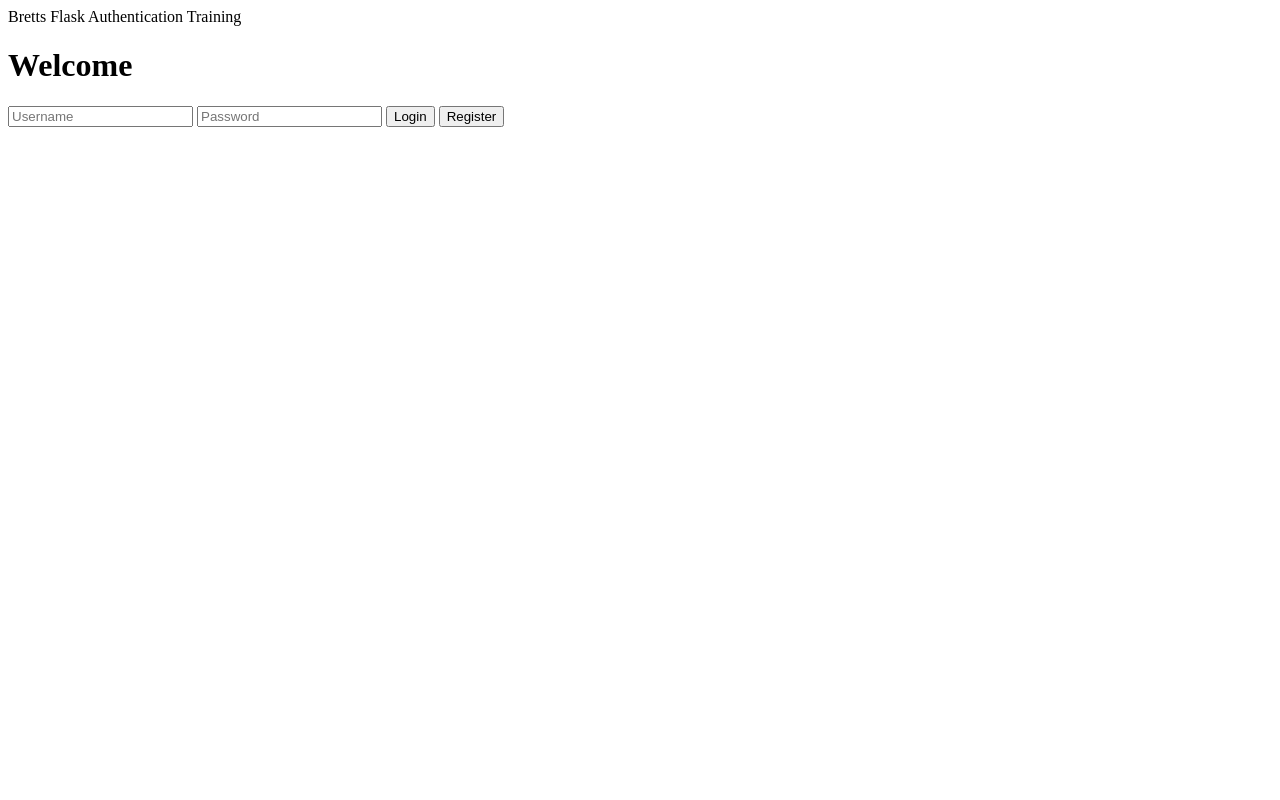
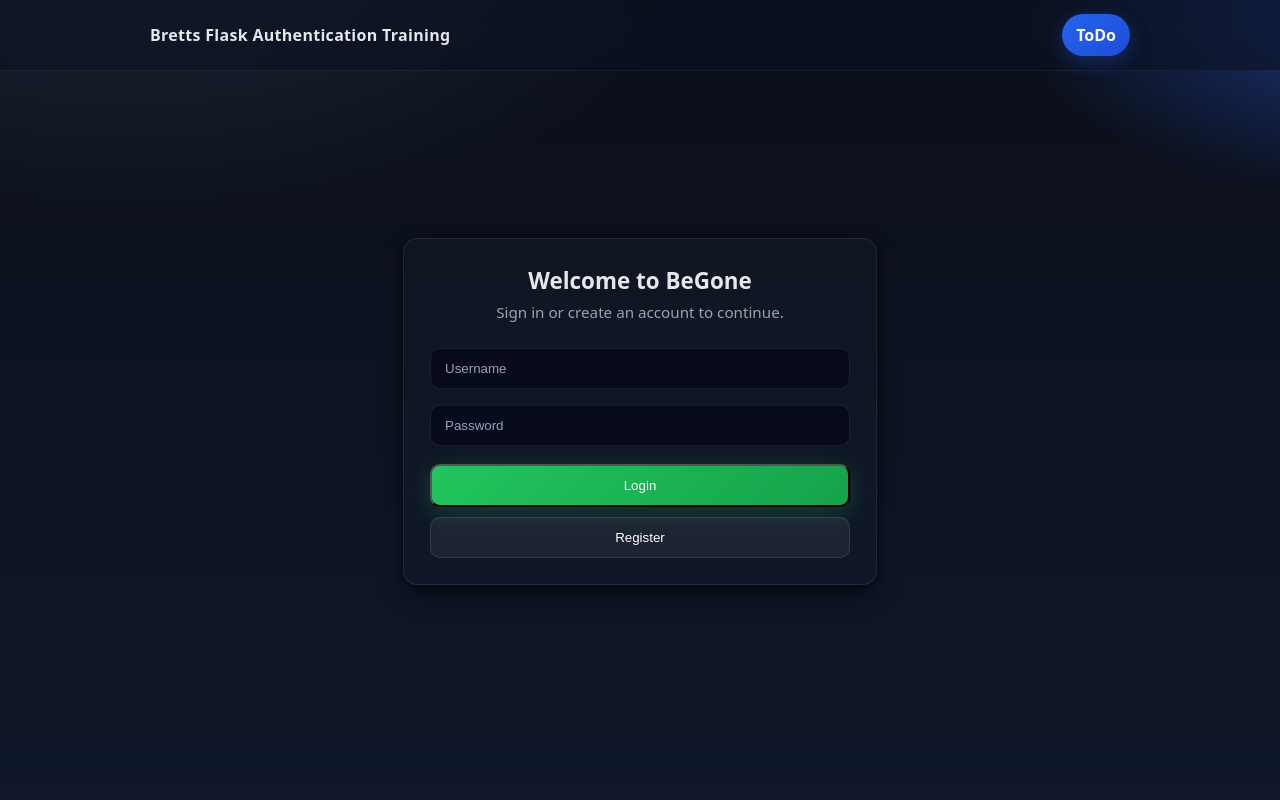
Before and after one commit to brettsky/Flask_auth, a Flask app: page / in a window 1280 px wide. Run offline with Flask 3, Linux system fonts and the light colour scheme; some libraries are stand-ins or nearby versions.

Commit message:
Update CSS

```diff
--- a/main.py
+++ b/main.py
@@ -19,7 +19,7 @@ app.config['SQLALCHEMY_DATABASE_URI'] = 'sqlite:///' + os.path.join(app.instance
 app.config['SQLALCHEMY_TRACK_MODIFICATIONS'] = False
 app.config['SESSION_COOKIE_HTTPONLY'] = True
 app.config['SESSION_COOKIE_SAMESITE'] = 'Lax'
-app.config['SESSION_COOKIE_SECURE'] = os.environ.get('FLASK_ENV') == 'production'
+
 
 # CSRF protection for all modifying requests
 app.config['WTF_CSRF_ENABLED'] = True
@@ -97,8 +97,8 @@ def login():
     if _is_rate_limited(client_ip):
         return render_template('index.html', error="Too many login attempts. Try again later."), 429
 
-    username = (request.form.get('username') or '').strip() #get the username from the form
-    password = request.form.get('password') or '' #get the password from the form
+    username = request.form.get('username') #get the username from the form
+    password = request.form.get('password') #get the password from the form
     existing_user = User.query.filter_by(username=username).first()
     if existing_user and existing_user.check_password(password): #check if the password is correct
         session.clear()
--- /dev/null
+++ b/static/styles.css
@@ -0,0 +1,178 @@
+/* Minimal, modern SaaS-style look inspired by the referenced design.
+   Functional behavior unchanged; classes only affect presentation. */
+
+:root {
+  /* Professional, neutral blue/gray palette */
+  --bg: #0b0f19;              /* deep navy background */
+  --bg-accent: #0f172a;       /* slate-900 */
+  --card: #111827;            /* gray-900 card */
+  --text: #e5e7eb;            /* gray-200 */
+  --muted: #9ca3af;           /* gray-400 */
+  --primary: #2563eb;         /* blue-600 */
+  --primary-600: #1d4ed8;     /* blue-700 */
+  --ring: rgba(37, 99, 235, 0.30);
+  --error: #dc2626;           /* red-600 */
+  --shadow: 0 10px 25px rgba(0,0,0,.45), 0 2px 6px rgba(0,0,0,.35);
+  --radius: 14px;
+}
+
+/* Page */
+html, body {
+  height: 100%;
+}
+body {
+  margin: 0;
+  color: var(--text);
+  background: radial-gradient(1200px 600px at 10% -10%, #1f2937 0%, transparent 50%),
+              radial-gradient(800px 400px at 110% 0%, #1e3a8a 0%, transparent 50%),
+              linear-gradient(180deg, var(--bg) 0%, var(--bg-accent) 100%);
+  font-family: ui-sans-serif, system-ui, -apple-system, Segoe UI, Roboto, Helvetica, Arial, "Apple Color Emoji", "Segoe UI Emoji";
+}
+
+/* Header with right aligned login button */
+header.site-header {
+  position: sticky;
+  top: 0;
+  z-index: 10;
+  background: rgba(11, 18, 32, 0.6);
+  backdrop-filter: blur(10px);
+  -webkit-backdrop-filter: blur(10px);
+  border-bottom: 1px solid rgba(255,255,255,.06);
+}
+.header-inner {
+  max-width: 980px;
+  margin: 0 auto;
+  display: flex;
+  align-items: center;
+  justify-content: space-between;
+  padding: 14px 18px;
+}
+.brand {
+  font-weight: 700;
+  letter-spacing: .3px;
+}
+.btn {
+  appearance: none;
+  border: 0;
+  cursor: pointer;
+  font-weight: 600;
+}
+.btn-header-login {
+  color: #fff;
+  background: linear-gradient(135deg, var(--primary) 0%, var(--primary-600) 100%);
+  padding: 10px 14px;
+  border-radius: 999px;
+  text-decoration: none;
+  box-shadow: 0 6px 20px var(--ring);
+}
+.btn-header-login:focus, .btn-header-login:hover {
+  filter: brightness(1.05);
+}
+
+/* Layout container used on pages */
+.container {
+  max-width: 980px;
+  margin: 30px auto;
+  padding: 0 18px;
+}
+
+/* Auth section */
+.auth-wrapper {
+  min-height: calc(100vh - 120px);
+  display: grid;
+  place-items: center;
+}
+.auth-card {
+  width: 100%;
+  max-width: 420px;
+  background: linear-gradient(180deg, rgba(255,255,255,.02), rgba(255,255,255,.01));
+  border: 1px solid rgba(255,255,255,.08);
+  border-radius: var(--radius);
+  box-shadow: var(--shadow);
+  padding: 26px;
+  text-align: center;
+}
+.auth-card h1 {
+  text-align: center;
+  margin: 0 0 6px 0;
+  font-size: 1.4rem;
+}
+.auth-card p.subtle {
+  text-align: center;
+  margin: 0 0 18px 0;
+  color: var(--muted);
+  font-size: .95rem;
+}
+
+/* Form inputs */
+.input-field {
+  width: 100%;
+  box-sizing: border-box; /* ensure padding/border don't overflow card width */
+  background: rgba(2,6,23,.65);
+  color: var(--text);
+  border: 1px solid rgba(255,255,255,.08);
+  border-radius: 10px;
+  padding: 12px 14px;
+  outline: none;
+  transition: box-shadow .15s ease, border-color .15s ease, background .15s ease;
+  margin: 8px 0;
+}
+.input-field::placeholder {
+  color: #94a3b8;
+}
+.input-field:focus {
+  border-color: var(--primary);
+  box-shadow: 0 0 0 4px var(--ring);
+  background: rgba(2,6,23,.85);
+}
+
+/* Buttons */
+.btn-login, .btn-register, .btn-logout {
+  display: inline-block;
+  width: 100%;
+  box-sizing: border-box; /* align button edges with inputs */
+  margin-top: 10px;
+  padding: 12px 14px;
+  border-radius: 10px;
+  color: #fff;
+  text-align: center;
+}
+/* Login CTA: green gradient + subtle hover effect */
+.btn-login {
+  background: linear-gradient(135deg, #22c55e 0%, #16a34a 100%); /* green-500 → green-600 */
+  box-shadow: 0 6px 24px rgba(34, 197, 94, 0.25);
+  transition: transform .12s ease, filter .12s ease, box-shadow .12s ease;
+}
+.btn-register {
+  background: rgba(255,255,255,.06);
+  border: 1px solid rgba(255,255,255,.1);
+}
+.btn-logout {
+  width: auto;
+  background: rgba(255,255,255,.06);
+  border: 1px solid rgba(255,255,255,.1);
+  padding-left: 18px;
+  padding-right: 18px;
+}
+.btn-login:hover, .btn-register:hover, .btn-logout:hover {
+  filter: brightness(1.05);
+}
+
+/* Slight lift and stronger glow only for the login CTA */
+.btn-login:hover {
+  transform: translateY(-1px);
+  box-shadow: 0 8px 28px rgba(34, 197, 94, 0.32);
+}
+
+/* Alerts */
+.alert {
+  background: rgba(239, 68, 68, .12);
+  color: var(--text);
+  border: 1px solid rgba(239, 68, 68, .35);
+  border-radius: 10px;
+  padding: 10px 12px;
+  margin: 0 0 10px 0;
+}
+
+/* Dashboard minimal tweaks */
+.btn-logout { margin-top: 16px; }
--- a/templates/base.html
+++ b/templates/base.html
@@ -6,15 +6,22 @@
         <meta name="viewport" content="width=device-width, initial-scale=1.0">
         <meta http-equiv="X-UA-Compatible" content="ie=edge">
 
-        <title>Flask Authentication</title>
+		<title>Flask Authentication</title>
+		<link rel="stylesheet" href="{{ url_for('static', filename='styles.css') }}"> <!-- modern SaaS styles -->
     </head>
     <body>
 
-   <header>Bretts Flask Authentication Training</header>
+	   <!-- Minimal header with top-right login button that anchors to the form -->
+	   <header class="site-header">
+	   		<div class="header-inner">
+	   			<div class="brand">Bretts Flask Authentication Training</div>
+	   			<a href="" class="btn btn-header-login">ToDo</a>
+	   		</div>
+	   </header>
 
 
 
-   {% block body %}
+	   {% block body %}
     <p>This is the base template</p>
 
    {% endblock %}
--- a/templates/index.html
+++ b/templates/index.html
@@ -3,21 +3,22 @@
 
 
 
-<div class="container">
-
-    <h1>Welcome</h1>
+<div class="auth-wrapper">
+    <div class="auth-card text-center" id="login" > <!-- anchor target for header button -->
+        <h1>Welcome to BeGone</h1>
+        <p class="subtle text-center">Sign in or create an account to continue.</p>
         {% if error %}
-<p style="color:red">{{ error }}</p>
+        <div class="alert text-center">{{ error }}</div>
         {% endif %}
         <form id="auth-form" action="{{ url_for('login') }}" method="post">
             <input type="hidden" name="csrf_token" value="{{ csrf_token() }}">
 
-    <input type="text" name="username"  class="input-field"placeholder="Username">
-    <input type="password" name="password"  class="input-field"placeholder="Password">
+            <input type="text" name="username"  class="input-field" placeholder="Username">
+            <input type="password" name="password"  class="input-field" placeholder="Password">
             <button type="submit" class="btn-login" onclick="setActionForm('login')">Login</button>
             <button type="button" class="btn-register" onclick="setActionForm('register')">Register</button>
         </form>
-
+    </div>
 </div>
 
 
```
Also changed, not shown: instance/users.db, static/styles.scss (deleted). Lines whose indentation alone changed are shown as unchanged.
